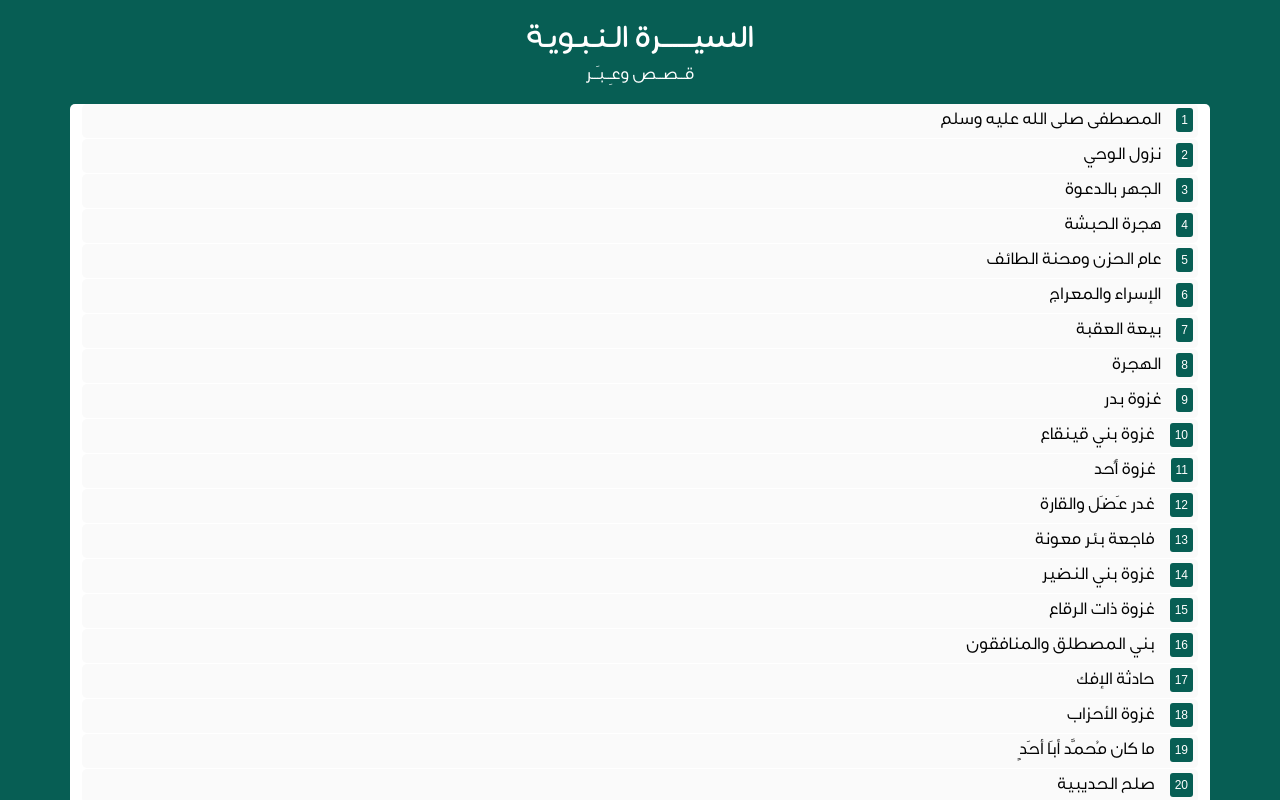
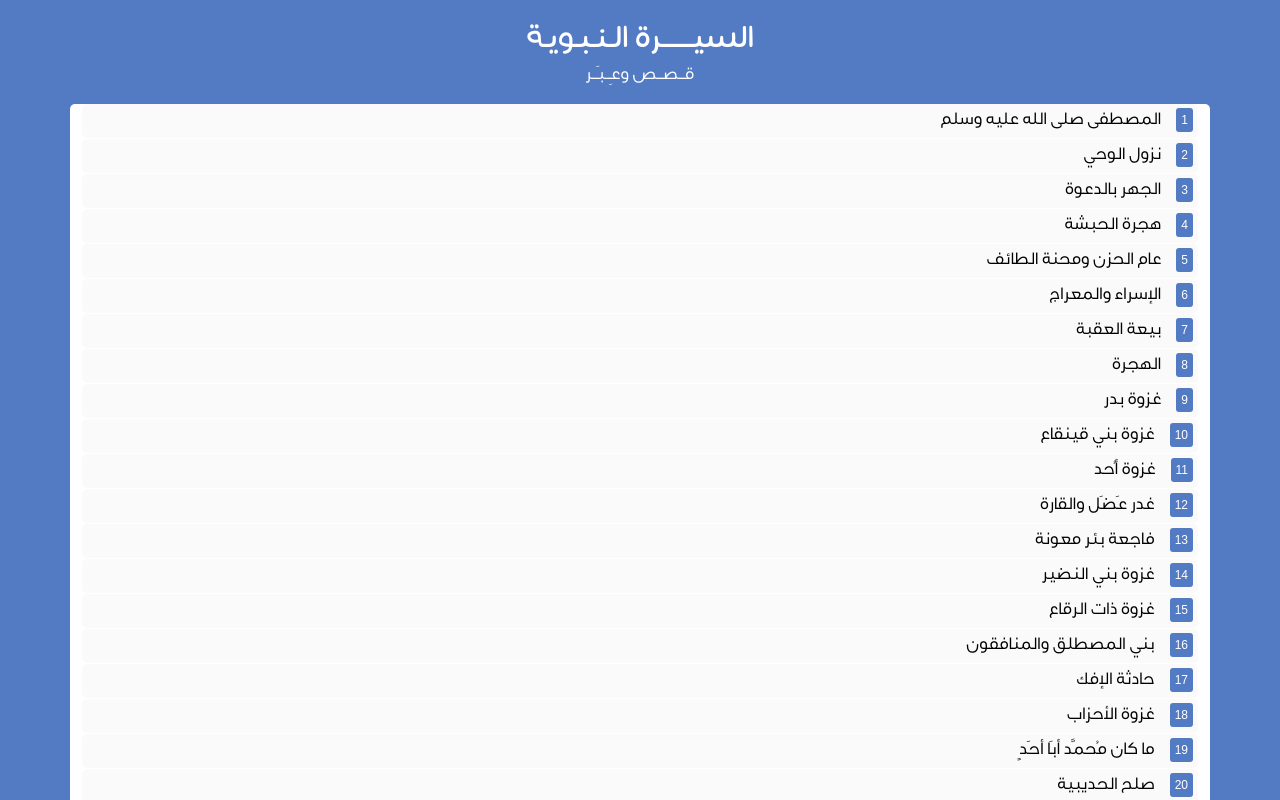
Before and after one commit to abdelfattah90/the-prophet-muhammad-biography-nextjs-app, a Next.js app: page / in a window 1280 px wide. Shown: the top 800 px of the page. Built offline with nearby package versions, Linux system fonts and the light colour scheme.

Commit message:
change 2 main color

```diff
--- a/components/HeadComponent.js
+++ b/components/HeadComponent.js
@@ -8,7 +8,7 @@ export default function HeadComponent(props) {
       <link rel='apple-touch-icon' href='/favicon.ico' />
       <meta charset='utf-8' />
       <meta name='viewport' content='width=device-width, initial-scale=1' />
-      <meta name='theme-color' content='#075E54' />
+      <meta name='theme-color' content='#537bc4' />
       <meta name='description' content='السيرة النبوية للدكتور على الصلابى' />
       <meta name='robots' content='index,follow' />
       <meta name='googlebot' content='index,follow' />
--- a/styles/style.css
+++ b/styles/style.css
@@ -29,7 +29,7 @@ body {
 }
 
 .bodyColorMain {
-  background-color: #075E54;
+  background-color: #537bc4;
 }
 
 a:hover,
@@ -122,7 +122,7 @@ a {
 }
 
 .titlesNum {
-  background-color: #075E54;
+  background-color: #537bc4;
   color: #ffffff;
   border-radius: 3px;
   padding: 5px;
@@ -132,7 +132,7 @@ a {
 }
 
 .titlesNum2 {
-  background-color: #075E54;
+  background-color: #537bc4;
   color: #ffffff;
   border-radius: 3px;
   padding: 3px;
@@ -200,7 +200,7 @@ a {
 }
 
 .okayNav {
-  background-color: #075E54;
+  background-color: #537bc4;
   position: fixed;
   width: 100%;
   top: 0;
--- a/styles/style.scss
+++ b/styles/style.scss
@@ -19,7 +19,7 @@
 }
 
 
-$mainColor: #075E54;
+$mainColor: #537bc4;
 $lightBackground: #e6e6e6;
 $whiteColor: #ffffff;
 $blackColor: #000000;
```
